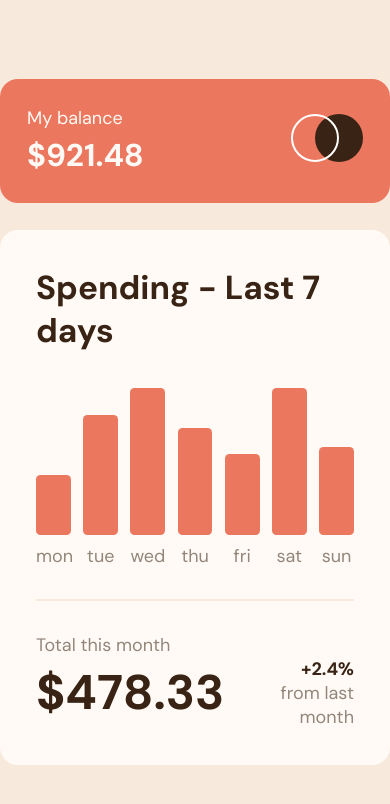
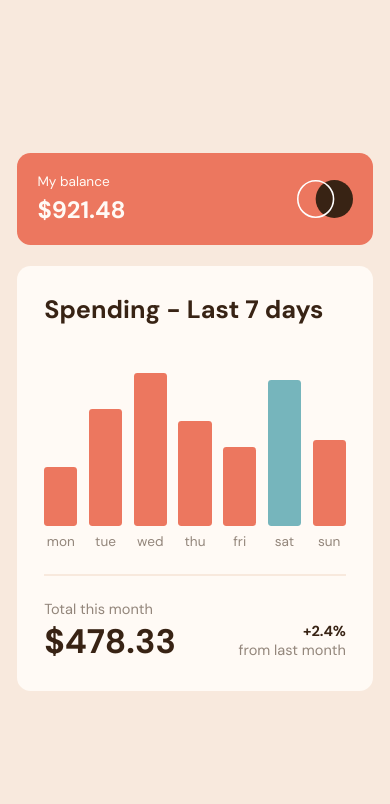
Before and after one commit to vincora/expenses-chart, a React (Create React App) app: page / in a window 390 px wide. Shown: the top 804 px of the page. Built offline with nearby package versions, Linux system fonts and the light colour scheme.

Commit message:
mobile version

```diff
--- a/package.json
+++ b/package.json
@@ -7,6 +7,7 @@
     "@testing-library/jest-dom": "^5.16.5",
     "@testing-library/react": "^13.4.0",
     "@testing-library/user-event": "^13.5.0",
+    "classnames": "^2.3.2",
     "gh-pages": "^5.0.0",
     "react": "^18.2.0",
     "react-dom": "^18.2.0",
--- a/src/App.js
+++ b/src/App.js
@@ -1,10 +1,14 @@
 import logo from "./logo.svg";
 import "./App.scss";
-import data from './data.json';
+import data from "./data.json";
+import cn from "classnames";
 
-const max = data.reduce((acc,cur) => {
-  return Math.max(acc, cur.amount)
- }, 0) ;
+const max = data.reduce((acc, cur) => {
+  return Math.max(acc, cur.amount);
+}, 0);
+const today = new Date();
+const currentDay = today.getDay();
+const week = ["sun", "mon", "tue", "wed", "thu", "fri", "sat"];
 
 function App() {
   return (
@@ -15,22 +19,32 @@ function App() {
             <h2 className="my-account__title">My balance</h2>
             <div className="my-account__balance">$921.48</div>
           </div>
-          <div className="my-account__logo"><img src={logo} alt="logo" /></div>
+          <div className="my-account__logo">
+            <img src={logo} alt="logo" />
+          </div>
         </div>
       </section>
       <section className="layout__block">
         <div className="chart">
           <h1 className="chart__title">Spending - Last 7 days</h1>
-          <div className="chart__body" >
-            {data.map((item)=> {
-              const height = (item.amount/max)*100;
-              return(
-              <div className="chart__item" >
-                <div className="chart__bar" style={{"height": height + "%"}} ></div>
-                <div className="chart__day">{item.day}</div>
-              </div>)
+          <ul className="chart__body">
+            {data.map((item) => {
+              const height = (item.amount / max) * 100;
+              return (
+                <li className="chart__item" key={item.day}>
+                  <div
+                    className={cn("chart__bar", {
+                      chart__bar_mod: item.day === week[currentDay],
+                    })}
+                    style={{ height: height + "%" }}
+                  >
+                    <div className="chart__bar-info">{"$"+item.amount}</div>
+                  </div>
+                  <div className="chart__day">{item.day}</div>
+                </li>
+              );
             })}
-          </div>
+          </ul>
         </div>
         <div className="divider"></div>
         <div className="statistics">
--- a/src/App.scss
+++ b/src/App.scss
@@ -7,6 +7,17 @@
 
 html{
     font-size: 1.125rem;
+    background-color: $cream;
+
+}
+
+@media (max-width: 34rem) {
+    html{
+        font-size: 0.85rem;
+    }
+    .layout{
+        margin: 1.25rem;
+    }
 }
 
 #root{
@@ -15,7 +26,6 @@ html{
     align-items: center;
     height: 100vh;
     font-family: 'DM Sans', sans-serif;
-    background-color: $cream;
     color: $medium-brown;
 }
 
@@ -64,7 +74,10 @@ h1,h2,p{
         font-weight: 700;
     }
     &__logo{
-
+        height: 2.75rem;
+        img{
+            height: 100%;
+        }
     }
 }
 .chart{
@@ -77,9 +90,10 @@ h1,h2,p{
     &__body{
         margin: 0;
         padding: 0;
-        padding-top: 2rem;
+        padding-top: 3.5rem;
         display: flex;
         justify-content: space-between;
+        list-style: none;
     }
     &__item{
         font-size: 1rem;
@@ -90,16 +104,46 @@ h1,h2,p{
         display: flex;
         flex-direction: column;
         justify-content: flex-end;
+
+        @media (max-width: 34rem) {
+            height: 13rem;
+        }
     }
     &__bar{
-
         background-color: $soft-red;
         border-radius: 0.25rem;
         margin-bottom: .5rem;
+        position: relative;
+
+        &:hover{
+            background-color: $soft-red-hover;
+            cursor: pointer;
+        }
+        &:hover > div{
+            display: block;
+        }
+        &_mod{
+            background-color: $cyan;
+        }
+        &_mod:hover{
+            background-color: $cyan-hover;
+        }
     }
-    &__day{
+    &__bar-info{
+        position: absolute;
+        top: -2.5rem;
+        left: 50%;
+        transform: translateX(-50%);
+        border-radius: 0.25rem;
+        margin-bottom: .5rem;
+        padding: .4rem;
+        background-color: $dark-brown;
+        color: $cream;
+        font-weight: 700;
+        z-index: 3;
+        display: none;
+    }
 
-    }
 }
 .statistics{
 
@@ -120,6 +164,12 @@ h1,h2,p{
         color: $dark-brown;
         font-weight: 700;
     }
+    @media (max-width: 34rem) {
+        font-size: 1.07rem;
+        &__absolute{
+            font-size: 2.5rem;
+        }
+    }
 }
 .divider{
     height: 2px;
--- a/src/colors.scss
+++ b/src/colors.scss
@@ -4,3 +4,5 @@ $dark-brown: hsl(25, 47%, 15%);
 $medium-brown: hsl(28, 10%, 53%);
 $cream: hsl(27, 66%, 92%);
 $very-pale-orange: hsl(33, 100%, 98%);
+$soft-red-hover: hsla(10, 79%, 65%, 0.75);
+$cyan-hover: hsl(186, 34%, 60%, 0.75);
```
Also changed, not shown: 1 other file (tests, documents, lock files or other folders).
